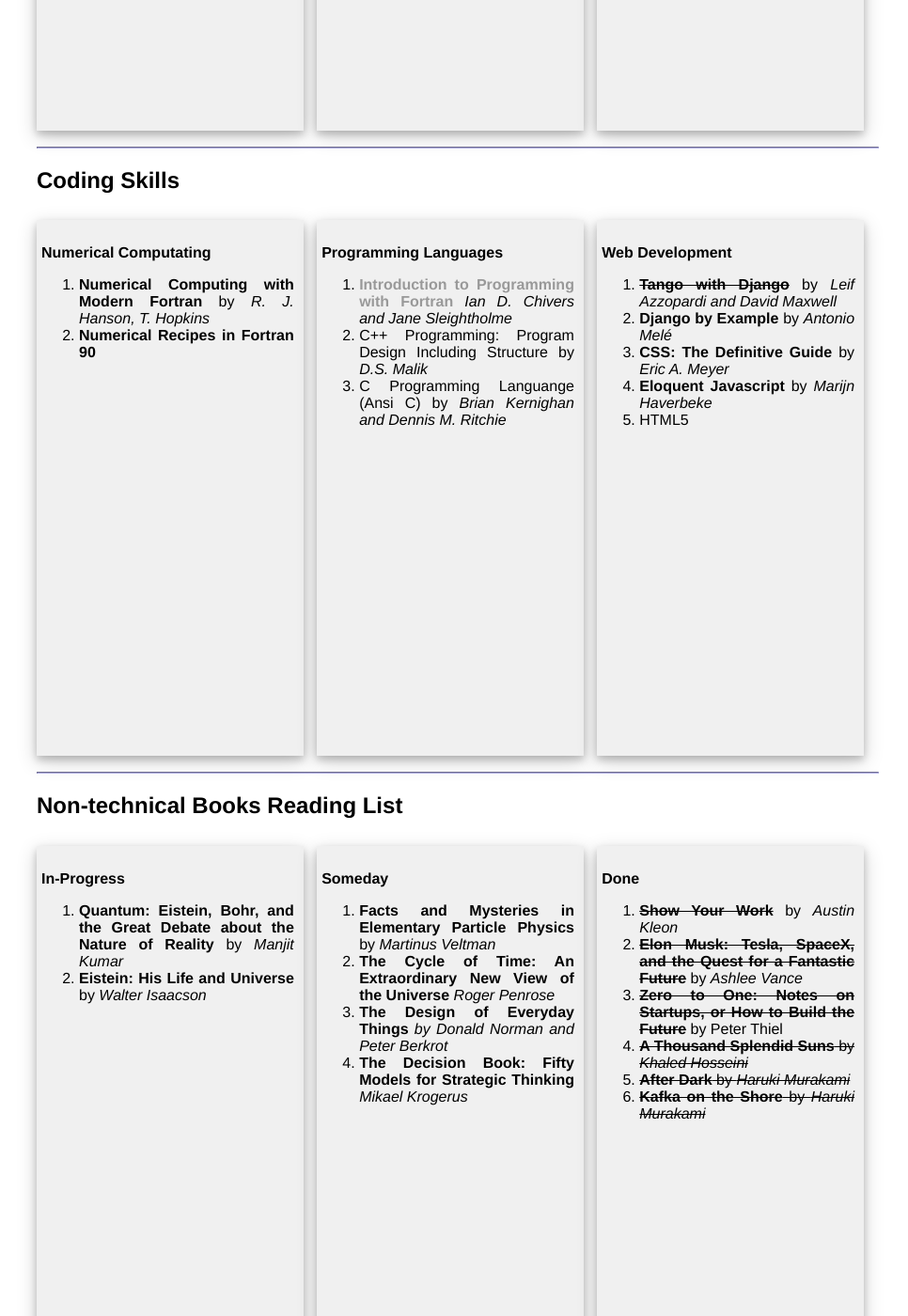
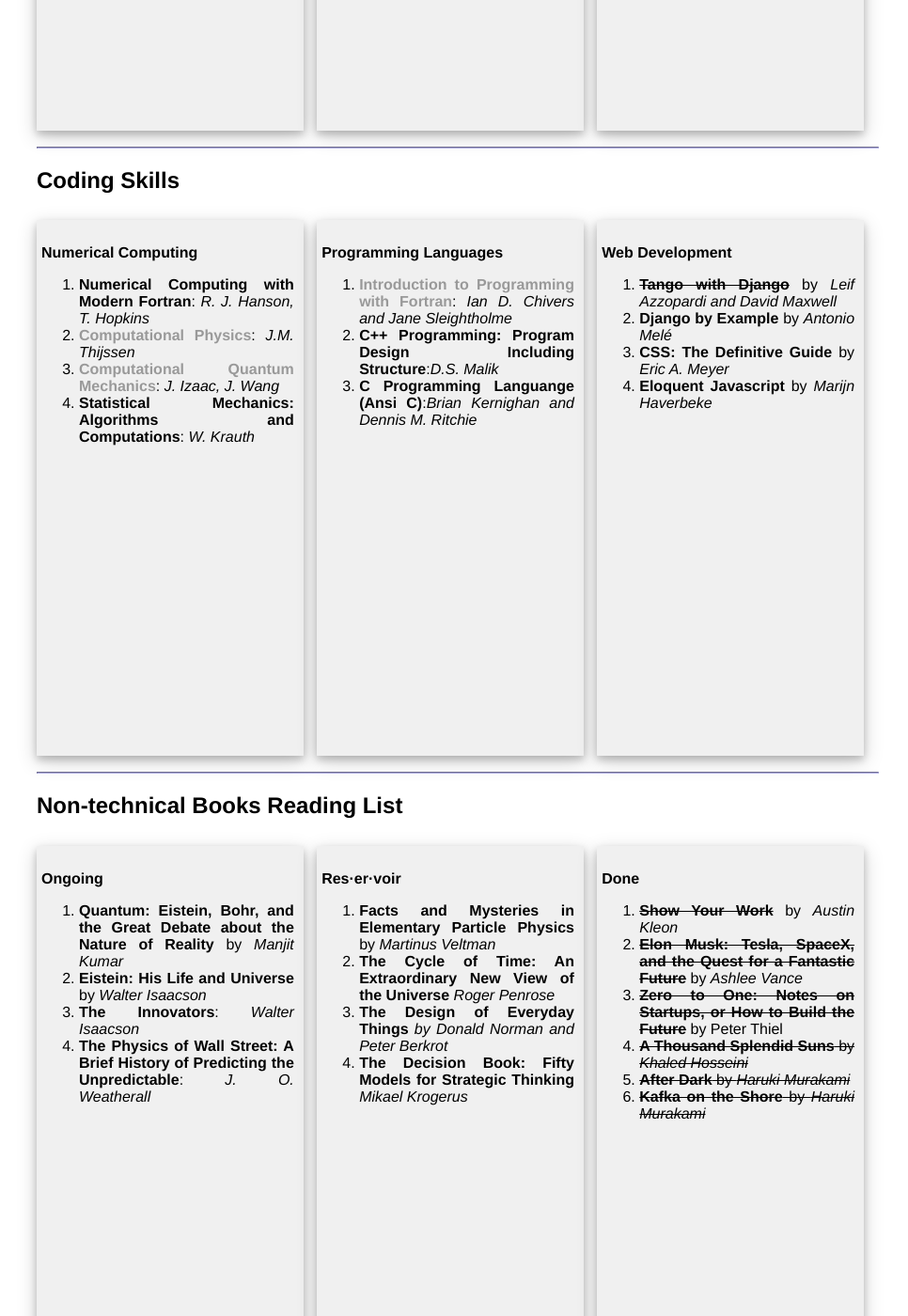
Before and after one commit to antble/antble.github.io, a Jekyll site: the page built from working/index.html, in a window 1280 px wide and 1400 px high, scrolled down 725 px. Shown: the whole window at 94% size, without its empty margins (153-1119 px from the left). Built offline with Jekyll 4.4.1, drawn with Linux system fonts in a browser that asks for light colours; nearby versions of some CDN libraries; some web fonts are replaced; some of the changed text lies outside the part shown.

Commit message:
update blog

```diff
--- a/bookreading/index.html
+++ b/bookreading/index.html
@@ -10,6 +10,8 @@
         <li><p><a href="\bookreading\mbpmahan.html"><b>Many-Particle Physics (G. Mahan)</b></a></p></li>
         <!--<li><p><a href="\bookreading\qftnutshell.html"><b>Quantum Field Theory on a Nutshell</b></a></p></li> -->
         <!--<li><p><a href="\bookreading\statfield.html"><b>Statistical Field Theory</b></a></p></li>-->
+        <li><p><a href="\bookreading\comphysics.html"><b>Computational Physics (J.M. Thijssen)</b></a></p></li>
+        <li><p><a href="\bookreading\comphysics.html"><b>Computational Quantum Mechanics (J. Izaac, J. Wang)</b></a></p></li>
         <li><p><a href="\bookreading\quantum.html"><b>Quantum Mechanics</b></a></p></li>
     </ol>
 
@@ -22,8 +24,8 @@
 
     <h2>Notes (Computer Science)</h2>
     <ol>
-        <li><p><a><b>Modern Fortran in Practice (Arjen Markus) </b></a></p></li>
-				<li><p><a href="https://github.com/sinbad989/Fortran-Mastery"> Introduction to Programming with Fortran</a></p></li>
+        <li><a href="https://github.com/antble/antble/tree/master/Nand2Tetris%20I"><b>The Elements of Computing Systems</b></a></li>
+        <li><p><a href="https://github.com/sinbad989/Fortran-Mastery"><b>Introduction to Programming with Fortran</b></a></p></li>
     </ol>
 	<hr>
     <h2>Other Notes</h2>
--- a/working/index.html
+++ b/working/index.html
@@ -28,7 +28,7 @@
         <div class="col span_1_of_3">
             <p><b>Mathematics</b></p>
             <ol>
-                <li><b>Mathematical Methods for Physicist - Comprehensive Guide</b> by <i>George Arfken, Hans Weber, Frank E. Harris</i></li>
+                <li><b><a href="http://127.0.0.1:4000/bookreading/mathphysics.html">Mathematical Methods for Physicist - Comprehensive Guide</a></b> by <i>George Arfken, Hans Weber, Frank E. Harris</i></li>
                 <li><b>Mathematics For Physics: A Guided Tour for Graduate Students</b> by <i>M. Stone, P. Goldbart</i></li>
                 <!-- <li>Complex Analysis</li>
                 <li>Linear Algebra</li>
@@ -39,8 +39,8 @@
         <div class="col span_1_of_3">
             <p><b>Computer Science</b></p>
             <ol>
-                <li><b>The Elements of Computing Systems</b> by <i>Noam Nisan</i></li>
-                <li><b>Foundations of Computer Science</b> by Alfred V. Aho , Jeffrey D. Ullman</li>
+                <li><a href="https://github.com/antble/antble/tree/master/Nand2Tetris%20I"><b>The Elements of Computing Systems</b></a>: <i>Noam Nisan</i></li>
+                <li><b>Foundations of Computer Science</b> by <i>Alfred V. Aho , Jeffrey D. Ullman</i></li>
             </ol>
         </div>
     </div>
@@ -48,12 +48,15 @@
     <h2>Coding Skills</h2>
     <div class="section group">
         <div class="col span_1_of_3">
-            <p><b>Numerical Computating</b></p>
+            <p><b>Numerical Computing</b></p>
             <!---<p><b>Physics and Machine Learning</b></p>-->
             <ol>
-                <li><b><a href=""></a>Numerical Computing with Modern Fortran</b> by <i>R. J. Hanson, T. Hopkins</i></a></li>
-                <li><b><a href=""></a>Numerical Recipes in Fortran 90</b></i></a></li>
+                <li><b><a href=""></a>Numerical Computing with Modern Fortran</b>: <i>R. J. Hanson, T. Hopkins</i></a></li>
+                <li><b><a href="https://github.com/antble/Computational-Physics/tree/master/Computational%20Physics%20-%20Jos%20Thijssen">Computational Physics</a></b>: <i>J.M. Thijssen</i></li>
+                <li><b><a href="https://github.com/antble/Computational-Physics/tree/master/Computational%20Quantum%20Mechanics">Computational Quantum Mechanics</b></a>: <i>J. Izaac, J. Wang</i></li>
+                <li><b>Statistical Mechanics: Algorithms and Computations</b>: <i>W. Krauth</i></li>
                 <!---
+                     <li><b><a href=""></a>Numerical Recipes in Fortran 90</b></i></a></li>
                 <li><b>Mastering Machine Learning with Python in Six Steps</b> by <i>Manohar Swamynathan</i></li>
                 <li><b>Deep Learning with Python</b> by <i>Francois Chollet</i></li>
                 <li><b>Keras (Python):</b><a href="https://github.com/sinbad989/Machine-Learning-Tutorial"> (tutorial)</a></li>
@@ -67,9 +70,9 @@
         <div class="col span_1_of_3">
             <p><b>Programming Languages</b></p>
             <ol>
-                <li><b><a href="https://github.com/antble/fortran-mastery/tree/master/1.%20Intro.%20to%20Fortran%20Programming">Introduction to Programming with Fortran</a></b> <i>Ian D. Chivers and Jane Sleightholme</i></li>
-                <li>C++ Programming: Program Design Including Structure by <i>D.S. Malik</i></li>
-                <li>C Programming Languange (Ansi C) by <i>Brian Kernighan and Dennis M. Ritchie</i></li>
+                <li><b><a href="https://github.com/antble/fortran-mastery/tree/master/1.%20Intro.%20to%20Fortran%20Programming">Introduction to Programming with Fortran</a></b>: <i>Ian D. Chivers and Jane Sleightholme</i></li>
+                <li><b>C++ Programming: Program Design Including Structure</b>:<i>D.S. Malik</i></li>
+                <li><b>C Programming Languange (Ansi C)</b>:<i>Brian Kernighan and Dennis M. Ritchie</i></li>
                 <!---
                 <li>Python 3 - Object Oriented Programming by <i>Dusty Phillips</i></li>
                 >-->
@@ -83,7 +86,7 @@
                 <li><b>Django by Example</b> by <i>Antonio Melé</i></li>
                 <li><b>CSS: The Definitive Guide</b> by <i>Eric A. Meyer</i></li>
                 <li><b>Eloquent Javascript</b> by <i>Marijn Haverbeke</i></li>
-                <li>HTML5</li>
+                <!--    <li>HTML5</li>-->
             </ol>
         </div>
     </div>
@@ -92,14 +95,16 @@
     <h2>Non-technical Books Reading List</h2>
     <div class="section group">
         <div class="col span_1_of_3">
-            <p><b>In-Progress</b></p>
+            <p><b>Ongoing</b></p>
             <ol>
                <li><b>Quantum: Eistein, Bohr, and the Great Debate about the Nature of Reality</b> by <i>Manjit Kumar</i></li>
-                <li><b>Eistein: His Life and Universe</b> by <i>Walter Isaacson</i></li>
+               <li><b>Eistein: His Life and Universe</b> by <i>Walter Isaacson</i></li>
+               <li><b>The Innovators</b>: <i>Walter Isaacson</i></li>
+               <li><b>The Physics of Wall Street: A Brief History of Predicting the Unpredictable</b>:<i> J. O. Weatherall</i> </li>
             </ol>
         </div>
         <div class="col span_1_of_3">
-            <p><b>Someday</b></p>
+            <p><b>Res·er·voir</b></p>
             <ol>
                 <li><b>Facts and Mysteries in Elementary Particle Physics</b> by <i>Martinus Veltman</i></li>
                 <li><b>The Cycle of Time: An Extraordinary New View of the Universe </b> <i>Roger Penrose</i></li>
```
Also changed, not shown: bookreading/comphysics.html (added, +47 -0 lines), bookreading/mathphysics.html (+10 -2 lines), bookreading/readme.txt (added), 1 other file.
